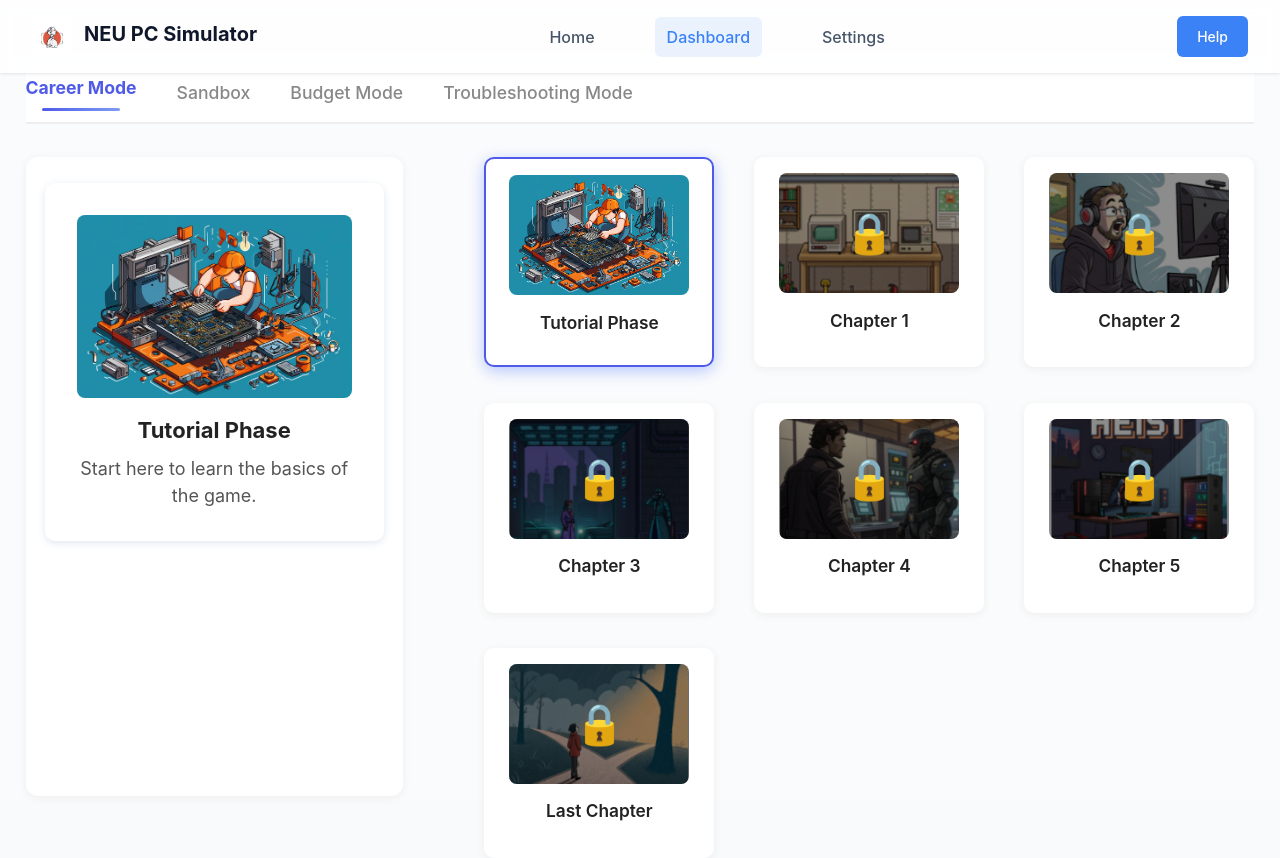
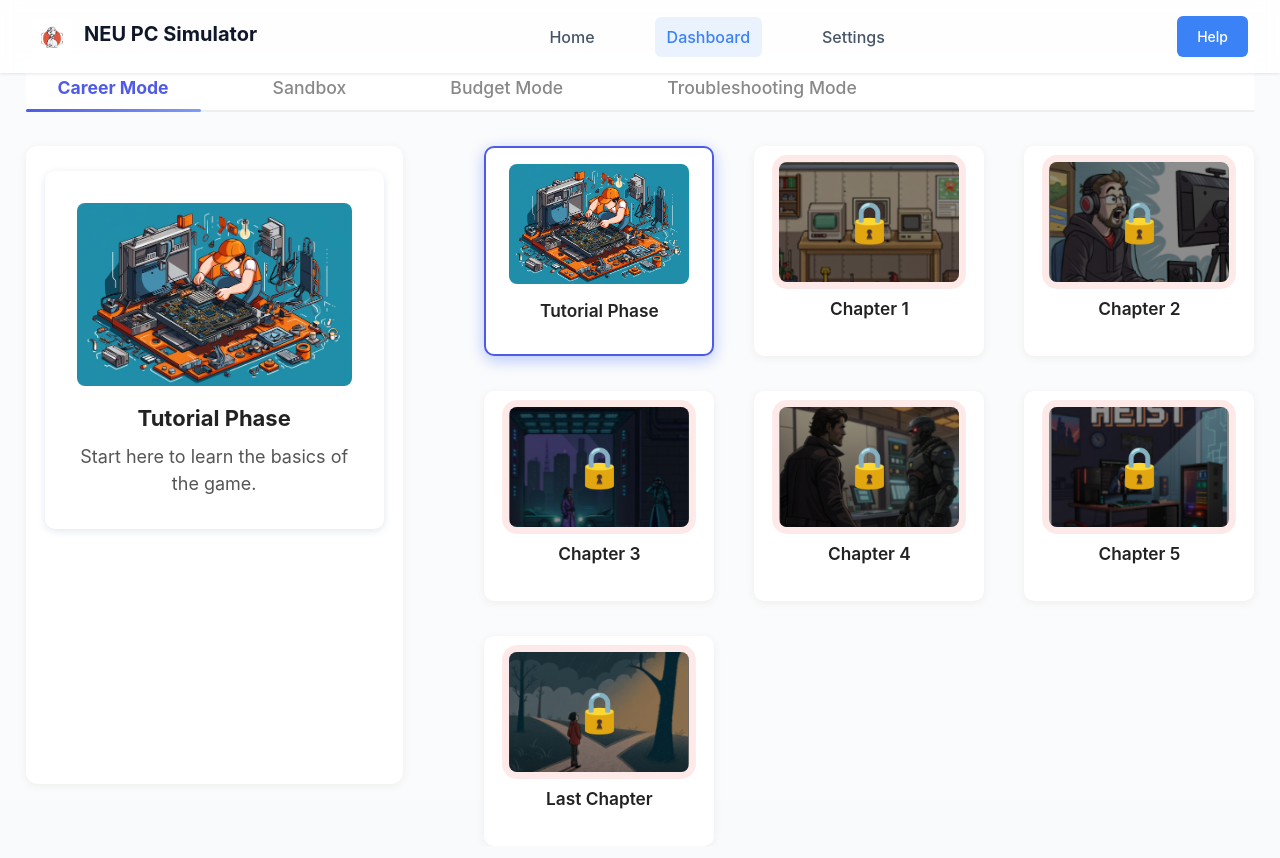
Before and after one commit to JohnLeeAeolus/NEU-PC-Simulator, a React (Vite) app: page /dashboard in a window 1280 px wide. Built offline with nearby package versions, Linux system fonts and the light colour scheme.

Commit message:
Refactor DashboardPage and SettingsPage styles for improved responsiveness and visual consistency. Enhance tab components with dynamic underline positioning and accessibility features. Add animations for better user interaction feedback in ChapterGrid and various buttons.

```diff
--- a/src/Components/pages/DashboardPage.css
+++ b/src/Components/pages/DashboardPage.css
@@ -26,13 +26,14 @@
     background: #fff;
     position: relative;
     z-index: 2;
+    height: 48px;
 }
 
 .dashboard-tab {
     background: none;
     border: none;
     font-size: 1.1rem;
-    padding: 0.7rem 0;
+    padding: 0.7rem 2rem;
     cursor: pointer;
     color: #888;
     border-bottom: none;
@@ -40,6 +41,7 @@
     outline: none;
     position: relative;
     transition: color 0.2s;
+    width: auto;
 }
 
 .dashboard-tab:hover {
@@ -51,18 +53,15 @@
     font-weight: 700;
 }
 
-.dashboard-tab.active::after {
-    content: '';
-    display: block;
-    margin: 0 auto;
-    margin-top: 6px;
-    width: 70%;
+.dashboard-tab-underline {
+    position: absolute;
+    bottom: -2px;
+    left: 0;
     height: 3px;
+    background: linear-gradient(90deg, #4f5be8 0%, #7f9cf5 100%);
     border-radius: 2px;
-    background: linear-gradient(90deg, #4f5be8 0%, #7f9cf5 100%);
-    -webkit-background-clip: border-box;
-    background-clip: border-box;
-    transition: width 0.2s;
+    transition: left 0.3s cubic-bezier(0.4, 0.2, 0.2, 1), width 0.3s cubic-bezier(0.4, 0.2, 0.2, 1);
+    z-index: 1;
 }
 
 .dashboard-main {
@@ -89,6 +88,7 @@
     margin-right: 2vw;
     height: 100%;
     box-sizing: border-box;
+    animation: fade-in-panel 0.7s;
 }
 
 .dashboard-main-img {
@@ -125,6 +125,7 @@
     justify-content: center;
     width: 100%;
     height: 100%;
+    animation: fade-in-panel 0.7s;
 }
 
 .chapter-grid {
@@ -149,12 +150,21 @@
     min-width: 150px;
     height: 210px;
     box-sizing: border-box;
+    transition: box-shadow 0.2s, transform 0.2s, border 0.2s;
+    cursor: pointer;
+}
+
+.chapter-card:hover {
+    box-shadow: 0 8px 32px #b4c6fc44;
+    transform: translateY(-6px) scale(1.04);
+    z-index: 3;
 }
 
 .chapter-card.selected {
     border: 2.5px solid #4f5be8;
-    box-shadow: 0 4px 24px #b4c6fc;
-    z-index: 2;
+    box-shadow: 0 4px 24px #b4c6fc, 0 0 0 6px #4f5be822;
+    z-index: 4;
+    animation: card-select-pop 0.3s;
 }
 
 .chapter-img-wrap {
@@ -183,6 +193,7 @@
     align-items: center;
     justify-content: center;
     border-radius: 8px;
+    animation: locked-pulse 1.2s infinite alternate;
 }
 
 .lock-icon {
@@ -327,6 +338,7 @@
     flex-direction: column;
     align-items: stretch;
     gap: 1.5rem;
+    animation: fade-in-panel 0.7s;
 }
 
 .mail-compose-btn {
@@ -376,14 +388,16 @@
     font-size: 1.08rem;
     font-weight: 500;
     color: #222;
-    transition: background 0.18s, color 0.18s;
+    transition: background 0.18s, color 0.18s, box-shadow 0.2s;
     position: relative;
+    animation: badge-pop 0.5s;
 }
 
 .mail-folder.selected,
 .mail-folder:hover {
     background: #f3f6ff;
     color: #4f5be8;
+    box-shadow: 0 4px 16px #b4c6fc44;
 }
 
 .mail-icon {
@@ -409,6 +423,7 @@
     display: inline-block;
     min-width: 28px;
     text-align: center;
+    animation: badge-pop 0.5s;
 }
 
 @media (max-width: 900px) {
@@ -683,3 +698,52 @@
     opacity: 0.98;
     transition: opacity 0.2s, left 0.2s, top 0.2s;
 }
+
+@keyframes card-select-pop {
+    0% {
+        transform: scale(1.08);
+    }
+
+    100% {
+        transform: scale(1);
+    }
+}
+
+@keyframes locked-pulse {
+    0% {
+        box-shadow: 0 0 0 0 #f8717144;
+    }
+
+    100% {
+        box-shadow: 0 0 0 8px #f8717122;
+    }
+}
+
+@keyframes badge-pop {
+    0% {
+        transform: scale(0.7);
+        opacity: 0.5;
+    }
+
+    60% {
+        transform: scale(1.2);
+        opacity: 1;
+    }
+
+    100% {
+        transform: scale(1);
+        opacity: 1;
+    }
+}
+
+@keyframes fade-in-panel {
+    0% {
+        opacity: 0;
+        transform: translateY(40px);
+    }
+
+    100% {
+        opacity: 1;
+        transform: none;
+    }
+}
--- a/src/Components/pages/SettingsPage.css
+++ b/src/Components/pages/SettingsPage.css
@@ -45,13 +45,13 @@
     background: none;
     border: none;
     font-size: 1.1rem;
-    padding: 0.5rem 0;
+    padding: 0.5rem 2rem;
     cursor: pointer;
     color: #888;
     border-bottom: 2px solid transparent;
     transition: color 0.2s, border-bottom 0.2s;
     font-weight: 500;
-    width: 120px;
+    width: auto;
     position: relative;
     outline: none;
 }
@@ -65,11 +65,10 @@
     position: absolute;
     bottom: -2px;
     left: 0;
-    width: 120px;
     height: 3px;
     background: linear-gradient(90deg, #4f5be8 0%, #7f9cf5 100%);
     border-radius: 2px;
-    transition: left 0.3s cubic-bezier(0.4, 0.2, 0.2, 1);
+    transition: left 0.3s cubic-bezier(0.4, 0.2, 0.2, 1), width 0.3s cubic-bezier(0.4, 0.2, 0.2, 1);
     z-index: 1;
 }
 
--- a/src/Components/shared/ChapterGrid.jsx
+++ b/src/Components/shared/ChapterGrid.jsx
@@ -28,6 +28,7 @@ export default function ChapterGrid({ selectedIdx, onSelect }) {
                     ref={el => cardRefs.current[idx] = el}
                     onClick={() => onSelect(idx)}
                     style={ch.isTutorial ? { cursor: 'pointer', boxShadow: '0 4px 16px #b4c6fc' } : { cursor: 'pointer' }}
+                    aria-label={ch.title + (ch.locked ? ' (Locked)' : '')}
                 >
                     <div className="chapter-img-wrap">
                         <img src={ch.img} alt={ch.title} className="chapter-img" />
--- a/src/Components/shared/DashboardTabs.jsx
+++ b/src/Components/shared/DashboardTabs.jsx
@@ -1,4 +1,4 @@
-import React from "react";
+import React, { useRef, useLayoutEffect, useState } from "react";
 
 const tabs = [
     "Career Mode",
@@ -8,12 +8,23 @@ const tabs = [
 ];
 
 export default function DashboardTabs({ activeTab, setActiveTab }) {
-    console.log("DashboardTabs rendered");
+    const tabRefs = useRef([]);
+    const [underline, setUnderline] = useState({ left: 0, width: 0 });
+
+    useLayoutEffect(() => {
+        const idx = tabs.indexOf(activeTab);
+        const el = tabRefs.current[idx];
+        if (el) {
+            setUnderline({ left: el.offsetLeft, width: el.offsetWidth });
+        }
+    }, [activeTab]);
+
     return (
         <div className="dashboard-tabs" role="tablist">
-            {tabs.map((tab) => (
+            {tabs.map((tab, idx) => (
                 <button
                     key={tab}
+                    ref={el => tabRefs.current[idx] = el}
                     className={"dashboard-tab" + (activeTab === tab ? " active" : "")}
                     onClick={() => setActiveTab(tab)}
                     role="tab"
@@ -23,6 +34,10 @@ export default function DashboardTabs({ activeTab, setActiveTab }) {
                     {tab}
                 </button>
             ))}
+            <div
+                className="dashboard-tab-underline"
+                style={{ left: underline.left, width: underline.width }}
+            />
         </div>
     );
 }
--- a/src/Components/shared/SettingsTabs.jsx
+++ b/src/Components/shared/SettingsTabs.jsx
@@ -1,12 +1,24 @@
-import React from "react";
+import React, { useRef, useLayoutEffect, useState } from "react";
 
 export default function SettingsTabs({ activeTab, setActiveTab }) {
     const tabs = ["Audio", "Controls"];
+    const tabRefs = useRef([]);
+    const [underline, setUnderline] = useState({ left: 0, width: 0 });
+
+    useLayoutEffect(() => {
+        const idx = tabs.indexOf(activeTab);
+        const el = tabRefs.current[idx];
+        if (el) {
+            setUnderline({ left: el.offsetLeft, width: el.offsetWidth });
+        }
+    }, [activeTab]);
+
     return (
         <div className="settings-tabs">
-            {tabs.map((tab) => (
+            {tabs.map((tab, idx) => (
                 <button
                     key={tab}
+                    ref={el => tabRefs.current[idx] = el}
                     className={"settings-tab" + (activeTab === tab ? " active" : "")}
                     onClick={() => setActiveTab(tab)}
                     role="tab"
@@ -15,7 +27,7 @@ export default function SettingsTabs({ activeTab, setActiveTab }) {
                     {tab}
                 </button>
             ))}
-            <div className="settings-tab-underline" style={{ left: `${tabs.indexOf(activeTab) * 120}px` }} />
+            <div className="settings-tab-underline" style={{ left: underline.left, width: underline.width }} />
         </div>
     );
 }
```
